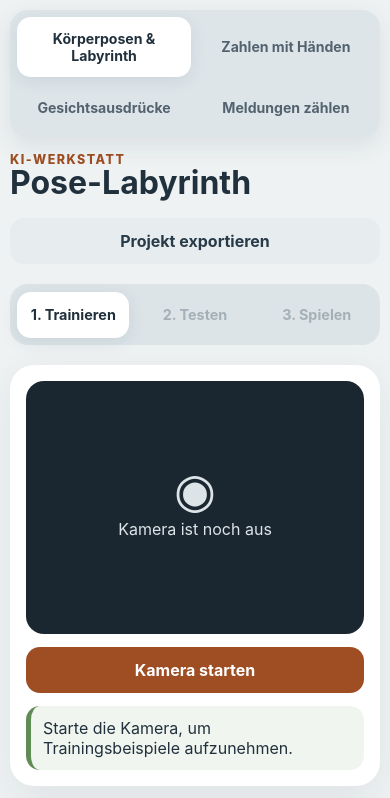
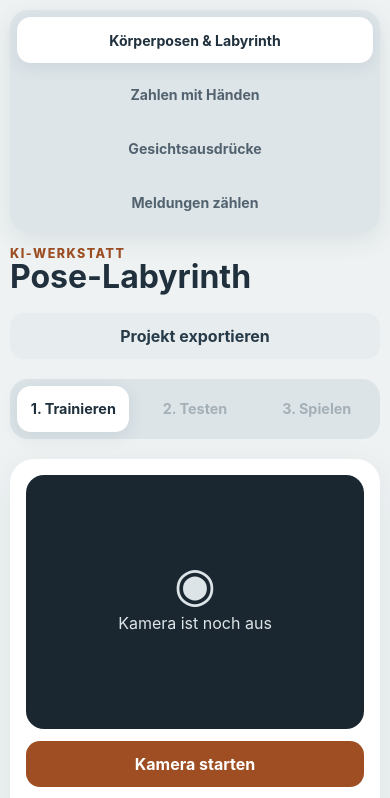
Before and after one commit to technikerleben/pose-labyrinth, a React (Vite) app: page / in a window 390 px wide. Shown: the top 798 px of the page. Built offline with nearby package versions, Linux system fonts and the light colour scheme.

Commit message:
Style classroom raised-hand counter

```diff
--- a/src/hand-numbers.css
+++ b/src/hand-numbers.css
@@ -14,6 +14,7 @@
   backdrop-filter: blur(10px);
 }
 .variant-switch.three { grid-template-columns: repeat(3, minmax(0, 1fr)); max-width: 960px; }
+.variant-switch.four { grid-template-columns: repeat(4, minmax(0, 1fr)); max-width: 1180px; }
 .variant-switch button { background: transparent; color: #52636f; }
 .variant-switch button.active { background: white; color: #20303c; box-shadow: 0 4px 16px #20303c18; }
 .number-app { min-height: calc(100vh - 72px); max-width: 1400px; margin: auto; padding: 18px max(18px, env(safe-area-inset-right)) max(18px, env(safe-area-inset-bottom)) max(18px, env(safe-area-inset-left)); }
@@ -25,18 +26,29 @@
 .hand-status { display: inline-flex; align-items: center; min-height: 42px; padding: .55rem 1rem; border-radius: 999px; background: #ffffff18; font-weight: 800; }
 .number-display p { max-width: 34ch; margin: 1rem 0 0; opacity: .78; }
 .face-app .camera-wrap video { transform: scaleX(-1); }
+.raised-main { display: grid; grid-template-columns: minmax(0, 1.45fr) minmax(300px, .55fr); gap: 1.25rem; align-items: stretch; margin-top: 1.25rem; }
+.room-view { aspect-ratio: 16 / 9; }
+.raised-app .room-view video, .raised-app .room-view canvas { transform: none; }
+.raised-display strong { font-size: clamp(11rem, 26vw, 22rem); }
+.privacy-note { margin-top: 1rem; padding: 1rem 1.2rem; border-radius: 16px; background: #f0f6ef; color: #334b3c; border-left: 5px solid #5f8b55; }
+@media (max-width: 1000px) {
+  .variant-switch.four { grid-template-columns: repeat(2, minmax(0, 1fr)); max-width: 760px; }
+  .raised-main { grid-template-columns: minmax(0, 1fr) minmax(240px, .45fr); }
+}
 @media (max-width: 850px) {
   .number-main { grid-template-columns: minmax(0, 1fr) minmax(220px, .55fr); }
   .number-display strong { font-size: clamp(8rem, 24vw, 15rem); }
   .number-display strong.gesture-symbol { font-size: clamp(6rem, 18vw, 11rem); }
+  .raised-display strong { font-size: clamp(8rem, 22vw, 14rem); }
 }
 @media (max-width: 680px) {
   .variant-switch { margin-inline: 10px; }
-  .variant-switch.three { grid-template-columns: 1fr; }
+  .variant-switch.three, .variant-switch.four { grid-template-columns: 1fr; }
   .variant-switch button { font-size: .88rem; padding-inline: .5rem; }
   .number-app { padding: 10px; }
-  .number-main { grid-template-columns: 1fr; }
+  .number-main, .raised-main { grid-template-columns: 1fr; }
   .number-display { min-height: 280px; }
   .number-display strong { font-size: clamp(9rem, 48vw, 15rem); }
   .number-display strong.gesture-symbol { font-size: clamp(7rem, 35vw, 11rem); }
+  .raised-display strong { font-size: clamp(9rem, 42vw, 14rem); }
 }
```
